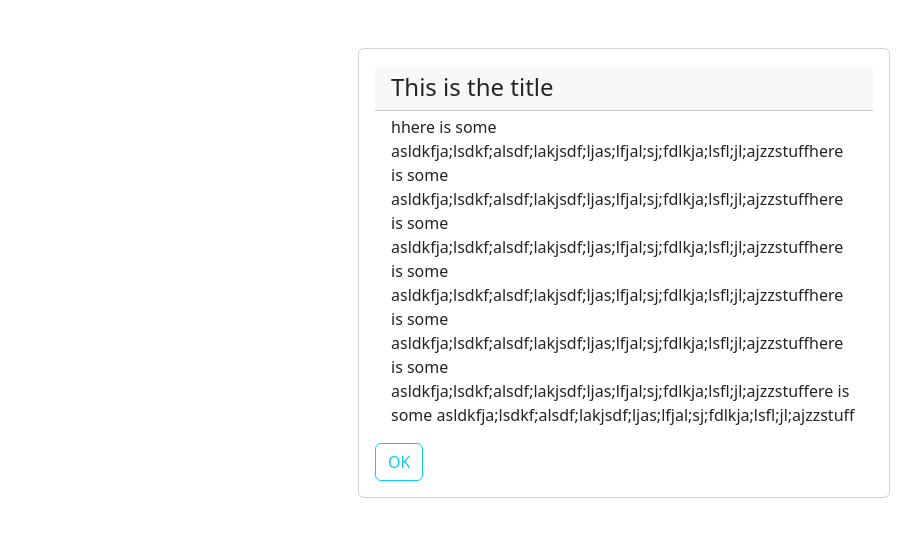
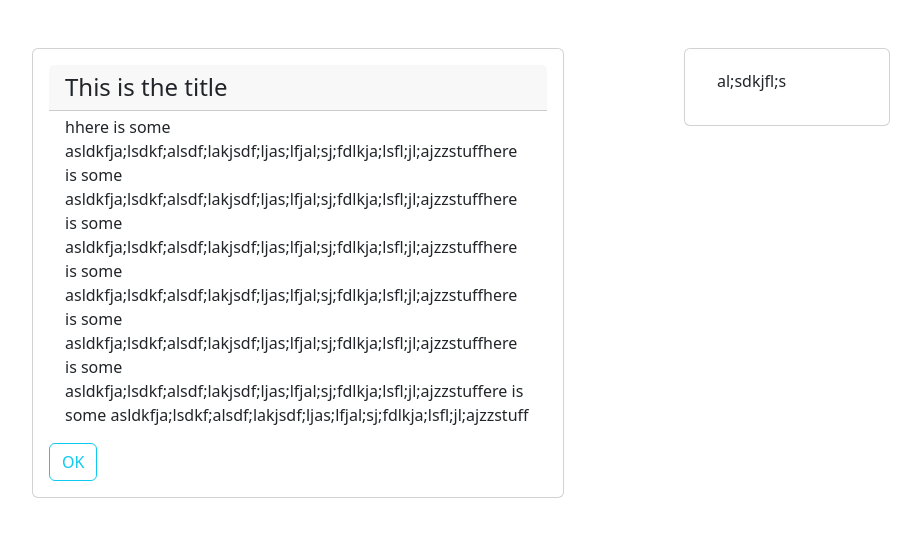
Before and after one commit to rgri/untexify, a Django app: page /testapp/bootstrap/ in a window 1280 px wide. Shown: the part 56-601 px from the top of the page, without its empty margins (16-937 px from the left). Run offline with Django 4.2, Linux system fonts and the light colour scheme; parts of the project's set-up code (start-up, migrations or seed data) failed here and were passed over; some libraries are stand-ins or nearby versions.

Commit message:
Formatting

```diff
--- a/frontend/untexifyweb/testapp/static/testapp/script.js
+++ b/frontend/untexifyweb/testapp/static/testapp/script.js
@@ -1,9 +1,9 @@
-var canvas = document.getElementById('canvas');
+var blank = true;
+let canvas = /** @type{HTMLCanvasElement} */document.getElementById("canvas");
 const width = canvas.width = 72
 const height = canvas.height = 72
 const ctx = canvas.getContext('2d');
 const formInput = document.getElementById("id_drawingLink")
-var blank = true;
 
 ctx.fillStyle = 'rgb(255,255,255)';
 ctx.fillRect(0, 0, width, height);
--- a/frontend/untexifyweb/testapp/templates/testapp/bootstrap.html
+++ b/frontend/untexifyweb/testapp/templates/testapp/bootstrap.html
@@ -30,7 +30,6 @@
             </div>
         </nav>
         <div class="row">
-            <div class="col"></div>
             <div class="col-sm-6">
                 <div class="container mx-auto p-5">
                     <div class="card">
@@ -41,9 +40,17 @@
                         </div>
                     </div>
                 </div>
-
             </div>
 
+            <div class="col">
+                <div class="container mx-auto p-5">
+                    <div class="card">
+                        <div class="card-body">
+                            <p class="text-sm pt-1 px-3"> al;sdkjfl;s</p>
+                        </div>
+                    </div>
+                </div>
+            </div>
             <div class="col"></div>
         </div>
     </body>
```
Also changed, not shown: frontend/untexifyweb/testapp/static/testapp/livepreview.js (added, +11 -0 lines).
